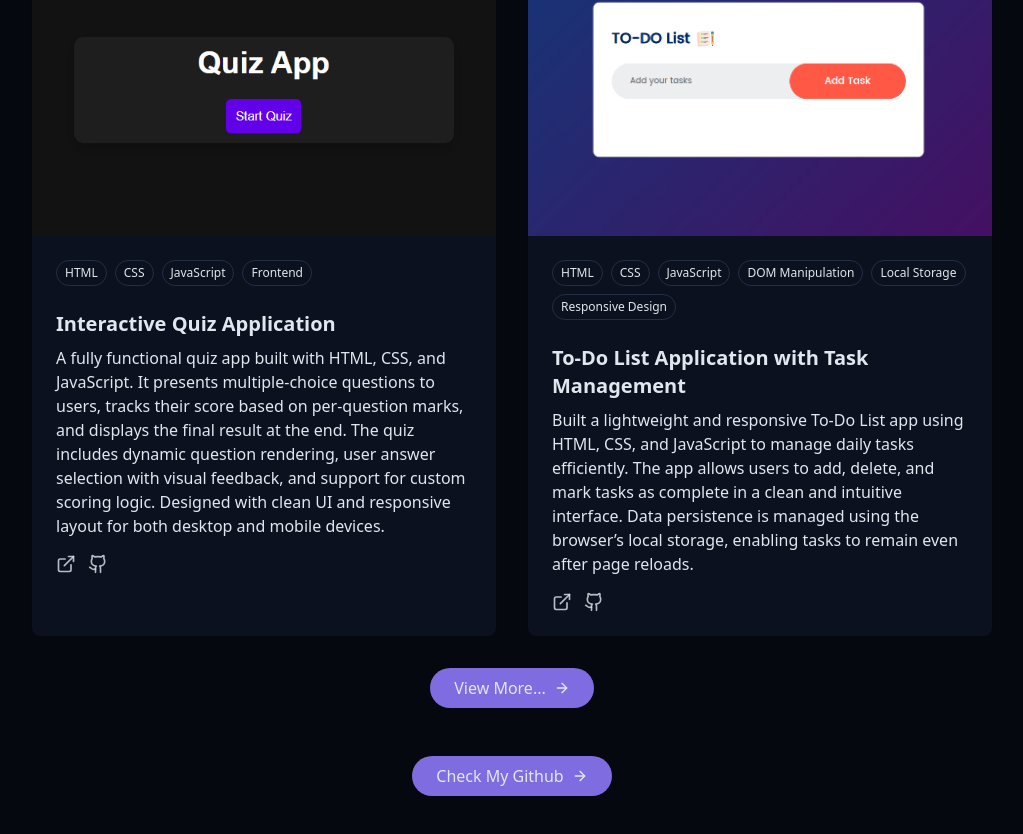
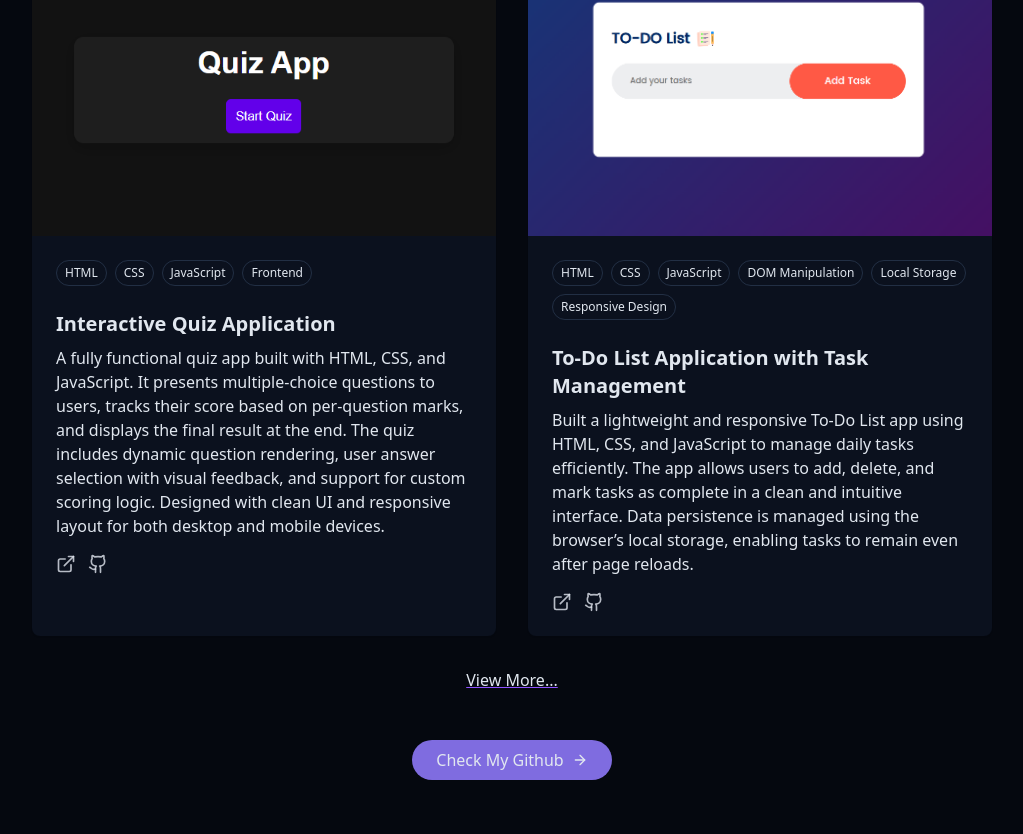
Before and after one commit to ferozzshaikk/FerozzShaikk--Portfolio, a React (Vite) app: page / in a window 1280 px wide. Shown: the part 3614-4448 px from the top of the page, without its empty margins (128-1151 px from the left). Built offline with nearby package versions, Linux system fonts and the light colour scheme.

Commit message:
add UI tweaks

```diff
--- a/index.html
+++ b/index.html
@@ -5,7 +5,7 @@
     <link
       rel="icon"
       type="image/svg+xml"
-      href="/logo/circular logo with p.png"
+      href="/logo/me.png"
     />
     <meta name="viewport" content="width=device-width, initial-scale=1.0" />
     <title>FerozzShaikk &mdash;&mdash; Portfolio</title>
--- a/src/Pages/NotFound.jsx
+++ b/src/Pages/NotFound.jsx
@@ -1,3 +1,7 @@
 export const NotFound = () => {
-  return <div>NotFound</div>;
+  return (
+    <div className="text-4xl flex justify-center items-center min-h-screen">
+      NotFound!
+    </div>
+  );
 };
--- a/src/components/ProjectSection.jsx
+++ b/src/components/ProjectSection.jsx
@@ -98,11 +98,13 @@ export const ProjectSection = () => {
               className="group bg-card rounded-lg overflow-hidden shadow-xs card-hover"
             >
               <div className="h-80 overflow-hidden lg:h-73">
-                <img
-                  src={project.image}
-                  alt={project.title}
-                  className="w-full h-full object-cover transition-transform duration-500 group-hover:scale-110"
-                />
+                <a href={project.demoUrl} target="_blank">
+                  <img
+                    src={project.image}
+                    alt={project.title}
+                    className="w-full h-full object-cover transition-transform duration-500 group-hover:scale-110"
+                  />
+                </a>
               </div>
 
               <div className="p-6">
@@ -153,10 +155,9 @@ export const ProjectSection = () => {
         <div className="text-center mt-8">
           <button
             onClick={() => setShowAll(!showAll)}
-            className="cosmic-button w-fit flex items-center mx-auto gap-2"
+            className="cursor-pointer underline decoration-violet-500 hover:text-violet-500 w-fit flex items-center mx-auto gap-2"
           >
-            {showAll ? "Show Less" : "View More..."}
-            <ArrowRight size={16} />
+            {showAll ? "Show Less..." : "View More..."}
           </button>
         </div>
 
```
Also changed, not shown: public/logo/logoFs_edited.jpg (deleted), 1 other file (tests, documents, lock files or other folders).
